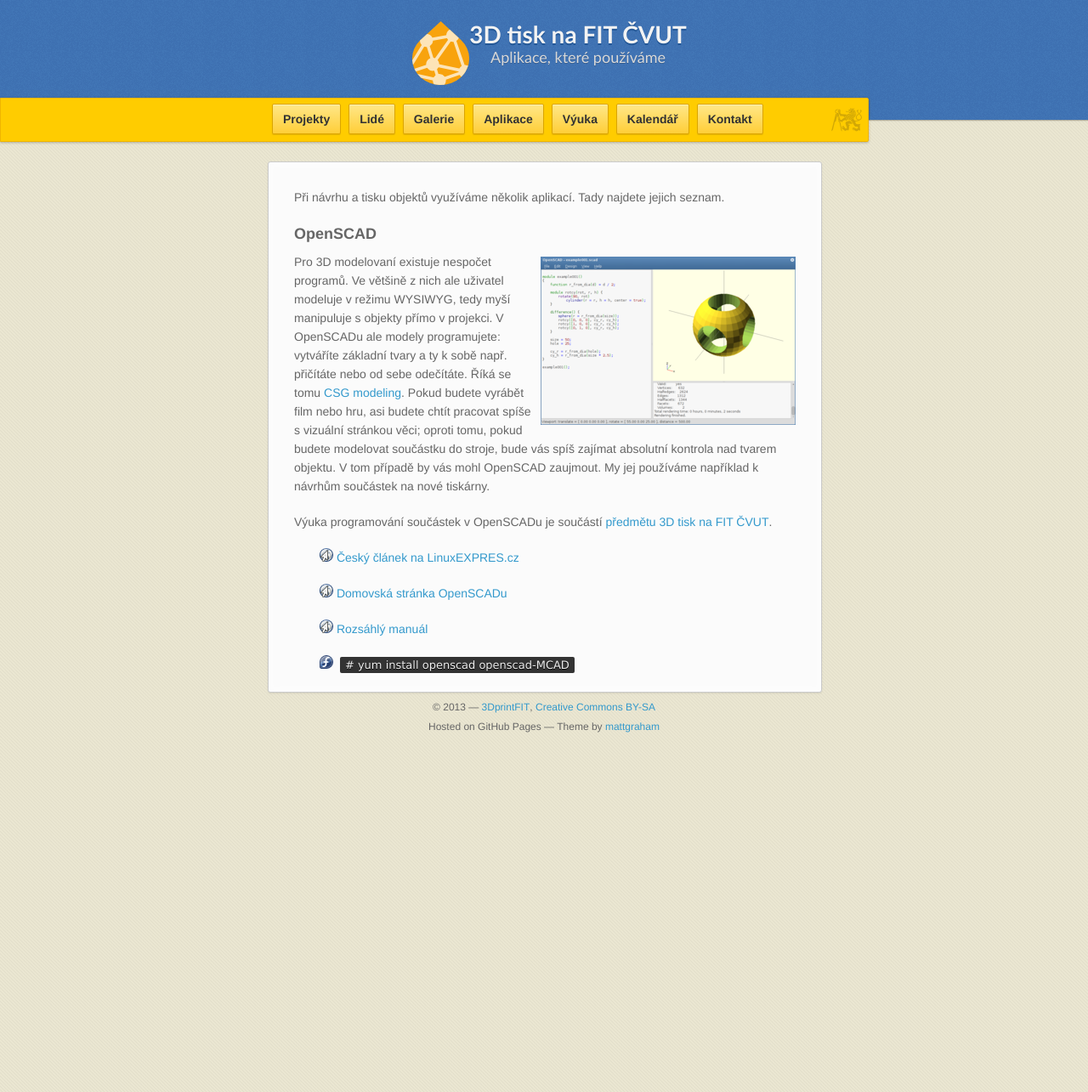
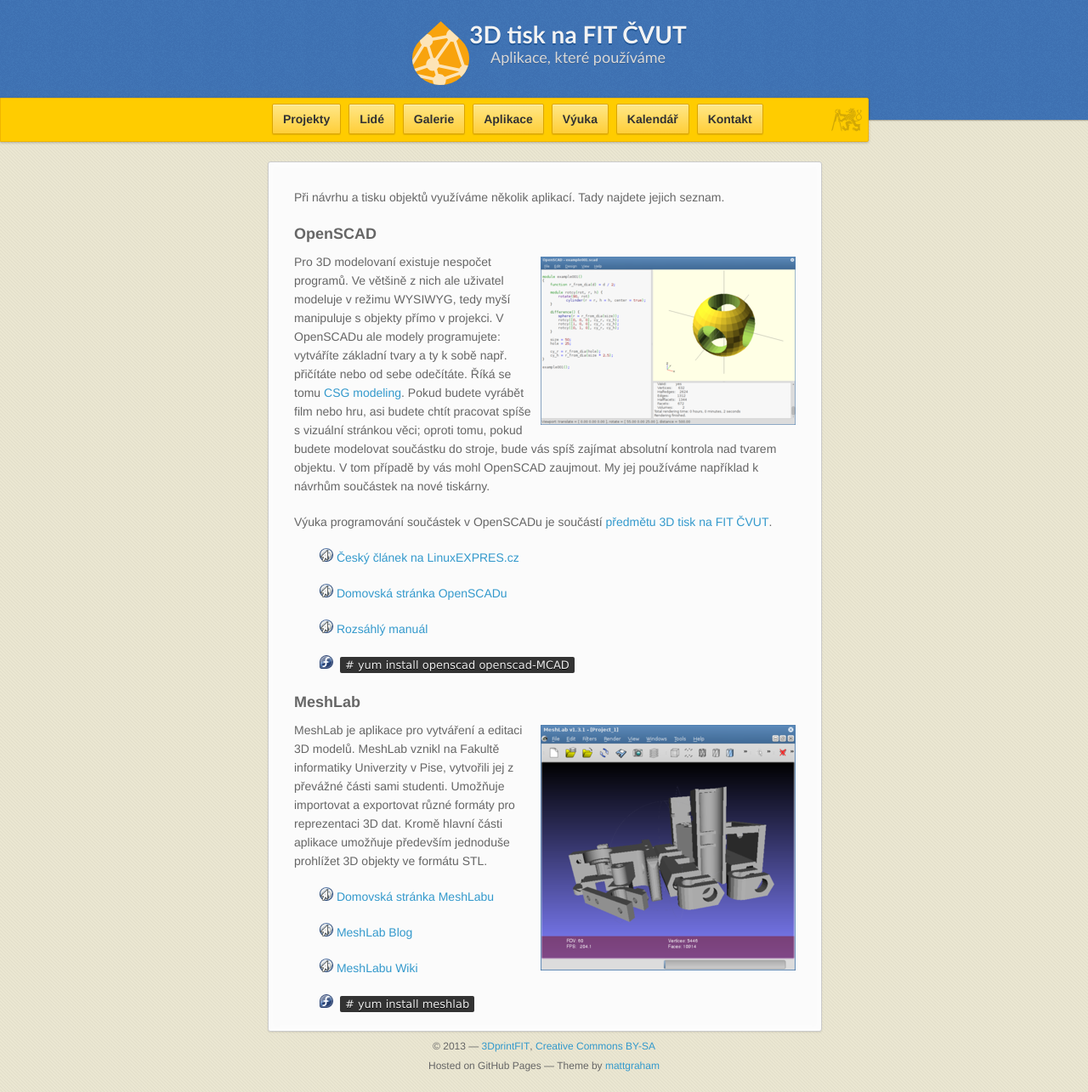
Before and after one commit to 3DprintFIT/3dprintfit.github.com, a Jekyll site: the page built from aplikace.md, in a window 1280 px wide and 1285 px high. Shown: the whole window at 85% size. Built offline with Jekyll 4.4.1, drawn with Linux system fonts in a browser that asks for light colours; nearby versions of some CDN libraries.

Commit message:
Added MeshLab

```diff
--- a/aplikace.md
+++ b/aplikace.md
@@ -17,3 +17,14 @@
 {{ site.icons.web }} [Rozsáhlý manuál](http://en.wikibooks.org/wiki/OpenSCAD_User_Manual)
 
 {{ site.icons.fedora }} `# yum install openscad openscad-MCAD`
+
+### MeshLab
+[![MeshLab](images/screens/meshlab_thumb.png)](images/screens/meshlab.png) MeshLab je aplikace pro vytváření a editaci 3D modelů. MeshLab vznikl na Fakultě informatiky Univerzity v Pise, vytvořili jej z převážné části sami studenti. Umožňuje importovat a exportovat různé formáty pro reprezentaci 3D dat. Kromě hlavní části aplikace umožňuje především jednoduše prohlížet 3D objekty ve formátu STL.
+
+{{ site.icons.web }} [Domovská stránka MeshLabu](http://meshlab.sourceforge.net/)
+
+{{ site.icons.web }} [MeshLab Blog](http://meshlabstuff.blogspot.com/)
+
+{{ site.icons.web }} [MeshLabu Wiki](https://sourceforge.net/apps/mediawiki/meshlab)
+
+{{ site.icons.fedora }} `# yum install meshlab`
```
